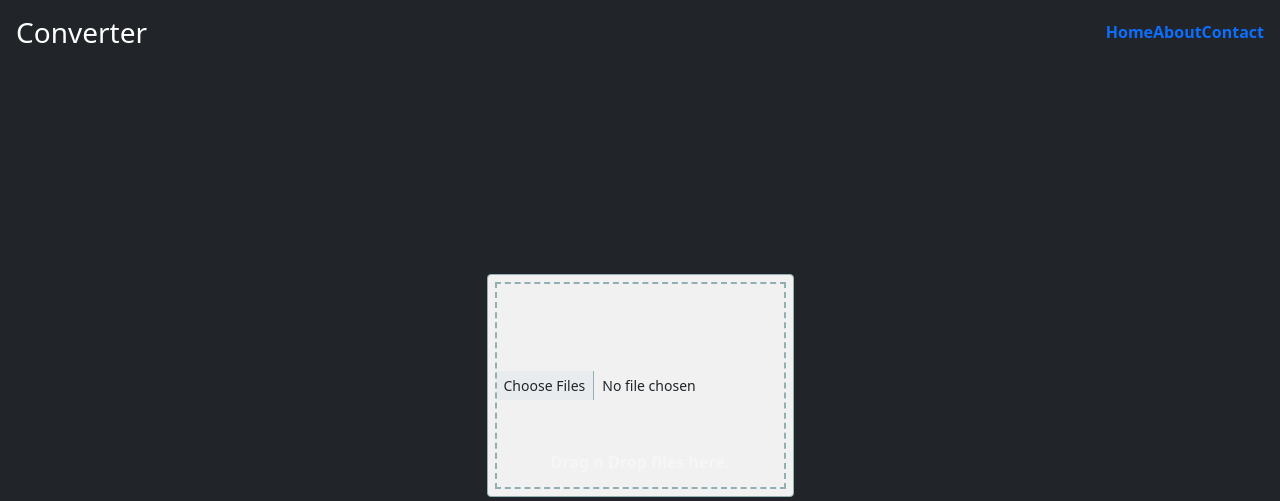
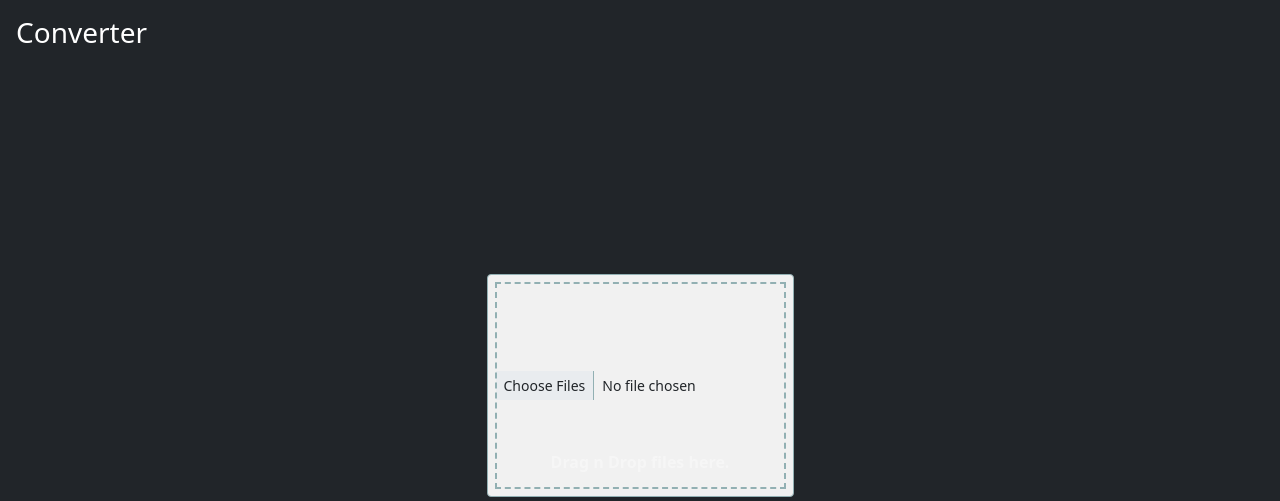
Before and after one commit to niksingla/image-convert, a Django app: page / in a window 1280 px wide. Shown: the top 501 px of the page. Run offline with Django 4.2, Linux system fonts and the light colour scheme.

Commit message:
Update index.html

```diff
--- a/templates/index.html
+++ b/templates/index.html
@@ -5,11 +5,16 @@
     <meta charset="UTF-8">
     <meta http-equiv="X-UA-Compatible" content="IE=edge">
     <meta name="viewport" content="width=device-width, initial-scale=1.0">
-    <title>Converter</title>
+    <title>Converter - By Nikhil</title>
     <!-- CSS only -->
     <link href="https://cdn.jsdelivr.net/npm/bootstrap@5.2.2/dist/css/bootstrap.min.css" rel="stylesheet"
         integrity="sha384-Zenh87qX5JnK2Jl0vWa8Ck2rdkQ2Bzep5IDxbcnCeuOxjzrPF/et3URy9Bv1WTRi" crossorigin="anonymous">
-
+     <!-- Favicons -->
+    <link rel="apple-touch-icon" href="{% static 'convert/images/apple-touch-icon.png' %}" sizes="180x180">
+    <link rel="icon" href="{% static 'convert/images/favicon-32x32.png' %}" sizes="32x32" type="image/png">
+    <link rel="icon" href="{% static 'convert/images/favicon-16x16.png' %}" sizes="16x16" type="image/png">
+    <link rel="icon" href="{% static 'convert/images/android-chrome-512x512.png' %}">
+    <meta name="theme-color" content="#712cf9">
 
     <link rel="stylesheet" href="{% static 'convert/css/style.css' %}">
 
@@ -115,8 +120,10 @@
     <div class="d-flex h-100 p-3 w-100 flex-column">
         <header class="mb-auto">
             <div>
-                <h3 class="float-md-start mb-0">Converter</h3>
-                <nav class="nav nav-masthead justify-content-center float-md-end">
+                <a href="" style="color:inherit; text-decoration: none;">
+                    <h3 class="float-md-start mb-0">Converter</h3>
+                </a>
+                <nav class="nav nav-masthead justify-content-center float-md-end" hidden>
                     <a class="nav-link fw-bold py-1 px-0 active" aria-current="page" href="#">Home</a>
                     <a class="nav-link fw-bold py-1 px-0" href="#">About</a>
                     <a class="nav-link fw-bold py-1 px-0" href="#">Contact</a>
```
